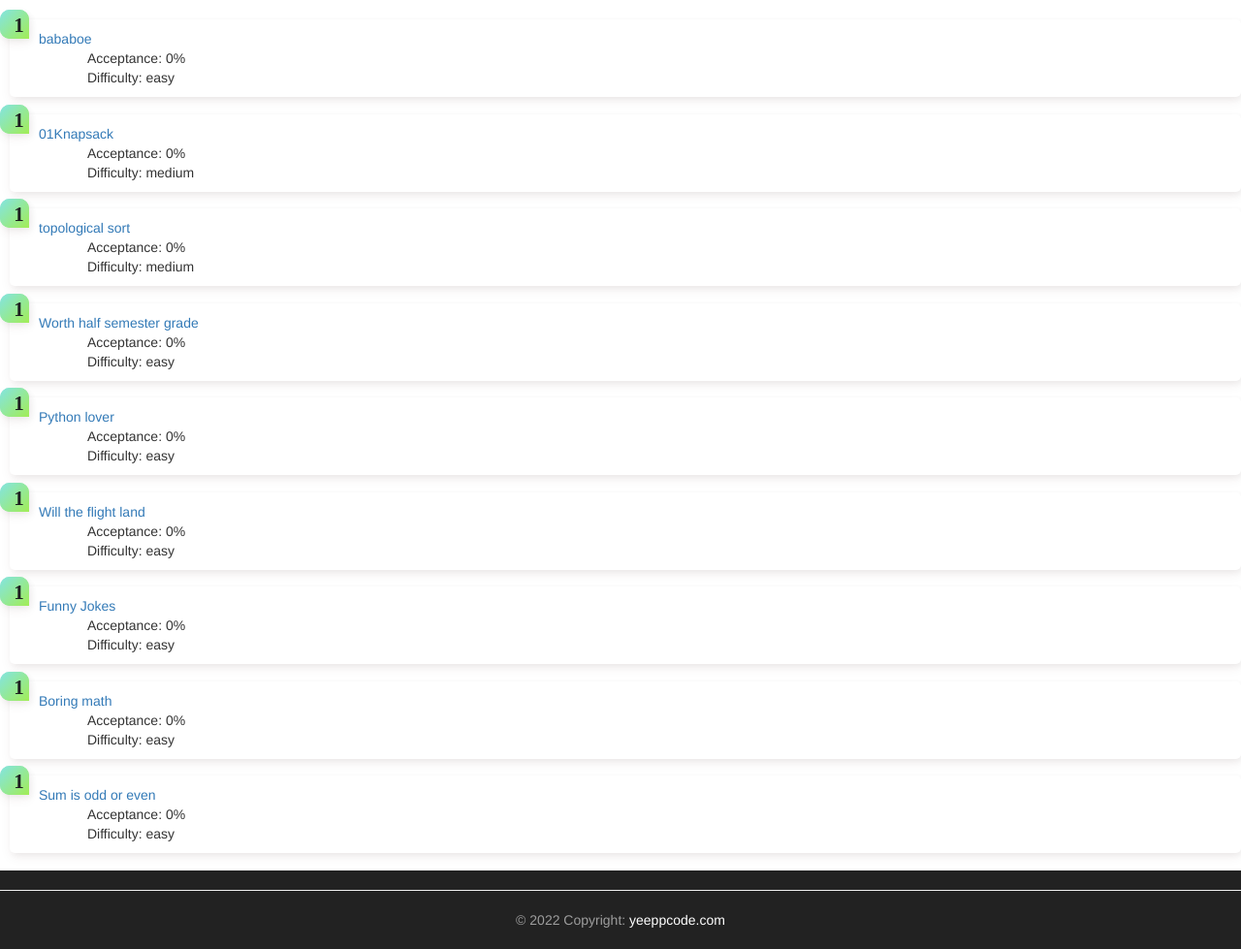
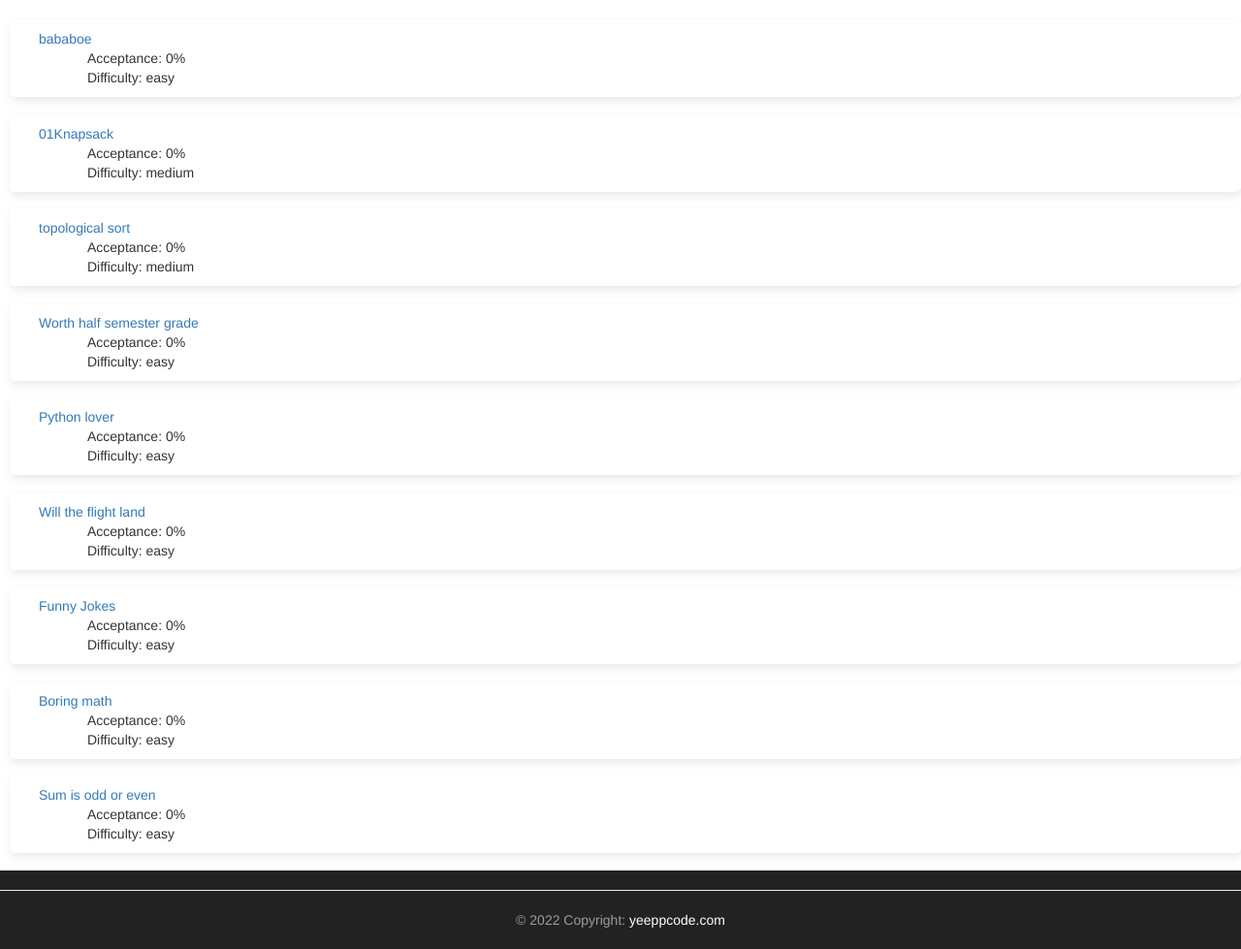
Before and after one commit to jocyber/YEEPP_Code, a Flask app: page / in a window 1280 px wide. Shown: the part 52-1031 px from the top of the page at 97% size. Run offline with Flask 2, Linux system fonts and the light colour scheme; data comes from the database, SQL or seed files in the repository; some libraries are stand-ins or nearby versions.

Commit message:
Add files via upload

```diff
--- a/app/static/css/styles.css
+++ b/app/static/css/styles.css
@@ -151,16 +151,16 @@ ol.gradient-list {
 ol.gradient-list > li {
   background: white;
   border-radius: 0 0.5rem 0.5rem 0.5rem;
-  counter-increment: gradient-counter;
+
   margin-top: 1rem;
   min-height: 3rem;
   padding: 1rem 1rem 1rem 3rem;
   position: relative;
 }
 ol.gradient-list > li::before, ol.gradient-list > li::after {
-  background: linear-gradient(135deg, #83e4e2 0%, #a2ed56 100%);
+
   border-radius: 1rem 1rem 0 1rem;
-  content: "";
+
   height: 3rem;
   left: -1rem;
   overflow: hidden;
@@ -170,7 +170,7 @@ ol.gradient-list > li::before, ol.gradient-list > li::after {
 }
 ol.gradient-list > li::before {
   align-items: flex-end;
-  content: counter(gradient-counter);
+
   color: #1d1f20;
   display: flex;
   font: 900 1.5em/1 "Montserrat";
```
